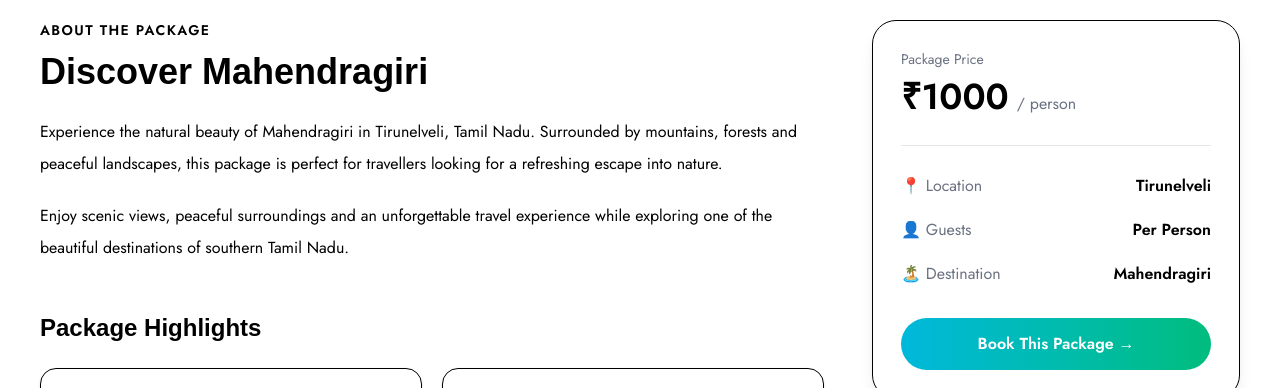
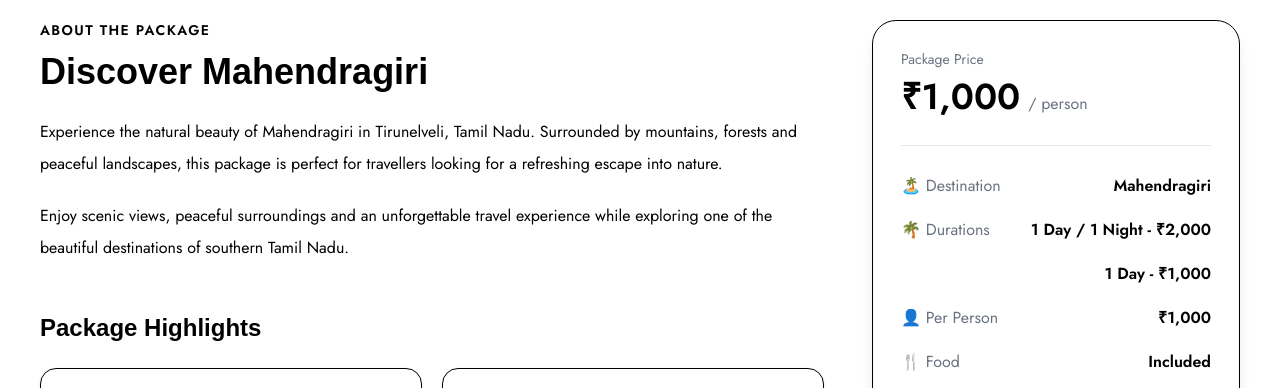
Before and after one commit to Abiisugesh/WavesandMist, a Next.js app: page /mahendragiri in a window 1280 px wide. Shown: the part 564-952 px from the top of the page. Built offline with nearby package versions, Linux system fonts and the light colour scheme.

Commit message:
name changes
name changes

```diff
--- a/src/app/mahendragiri/page.tsx
+++ b/src/app/mahendragiri/page.tsx
@@ -15,7 +15,7 @@ function MahendragiriContent() {
 
   // Package details
   const packageName = isEcoResort
-  ? "Eco Resort"
+  ? "Form Stay"
   : "Mahendragiri";
 
   const location = isEcoResort
@@ -23,14 +23,27 @@ function MahendragiriContent() {
     : "Tirunelveli, Tamil Nadu";
 
   const locationShort = isEcoResort
-    ? "Nagercoil"
+    ? "Santhapuram,Nagercoil"
     : "Tirunelveli";
 
   const image = isEcoResort
     ? "/images/eco2.png"
     : "/images/img7.png";
 
-  const price = "₹1000";
+  const price = isEcoResort
+  ? "₹1,000"
+  : "₹1,000"
+   const food=isEcoResort
+   ? "Extra Charges"
+   : "Included"
+  const duration=isEcoResort
+  ? "1 Day / 1 Night - ₹1,000"
+  : "1 Day / 1 Night - ₹2,000"
+
+  const durations=isEcoResort
+  ? " -"
+  : "1 Day - ₹1,000"
+
   const images = isEcoResort
   ? [
       "/images/eco1.png",
@@ -295,41 +308,15 @@ function MahendragiriContent() {
               </div>
 
 
+
+
+
               {/* Divider */}
               <div className="my-7 h-px bg-gray-200" />
 
 
               {/* Package Information */}
               <div className="space-y-5">
-
-                {/* Location */}
-                <div className="flex items-center justify-between gap-4">
-
-                  <span className="text-gray-500">
-                    📍 Location
-                  </span>
-
-                  <span className="text-right font-semibold text-black">
-                    {locationShort}
-                  </span>
-
-                </div>
-
-
-                {/* Guests */}
-                <div className="flex items-center justify-between">
-
-                  <span className="text-gray-500">
-                    👤 Guests
-                  </span>
-
-                  <span className="font-semibold text-black">
-                    Per Person
-                  </span>
-
-                </div>
-
-
                 {/* Destination */}
                 <div className="flex items-center justify-between gap-4">
 
@@ -342,6 +329,73 @@ function MahendragiriContent() {
                   </span>
 
                 </div>
+
+                {/* Location */}
+                {/* <div className="flex items-center justify-between gap-4">
+
+                  <span className="text-gray-500">
+                    📍 Location
+                  </span>
+
+                  <span className="text-right font-semibold text-black">
+                    {locationShort}
+                  </span>
+
+                </div> */}
+                <div className="flex items-center justify-between gap-4">
+
+                  <span className="text-gray-500">
+                   🌴 Durations
+                  </span>
+
+                  <span className="text-right font-semibold text-black">
+                    {duration}
+                  </span>
+
+                </div>
+                <div className="flex items-center justify-between gap-4">
+
+                  <span className="text-gray-500">
+
+                  </span>
+
+                  <span className="text-right font-semibold text-black">
+                    {durations}
+                  </span>
+
+                </div>
+                <div className="flex items-center justify-between gap-4">
+
+                  <span className="text-gray-500">
+                    👤  Per Person
+                  </span>
+
+                  <span className="text-right font-semibold text-black">
+                    {price}
+                  </span>
+
+                </div>
+                <div className="flex item center justify-between">
+                  <span className="text-gray-500"> 🍴 Food</span>
+                  <span className="text-black font-semibold text-right">{food}</span>
+                </div>
+
+
+                {/* Guests */}
+                {/* <div className="flex items-center justify-between">
+
+                  <span className="text-gray-500">
+                    👤 Guests
+                  </span>
+
+                  <span className="font-semibold text-black">
+                    Per Person
+                  </span>
+
+                </div> */}
+
+
+
 
               </div>
 
--- a/src/components/Showcase.tsx
+++ b/src/components/Showcase.tsx
@@ -107,7 +107,7 @@ export default function Showcase() {
 
   <div className="p-6">
     <h3 className="font-display text-2xl text-black">
-      Eco Resort
+      Form Stay
     </h3>
 
     <p className="mt-2 text-base text-gray-500">
```
